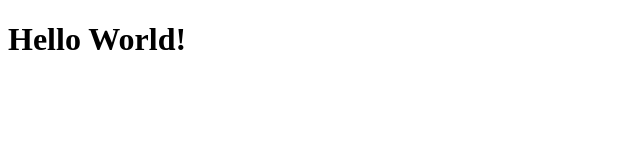
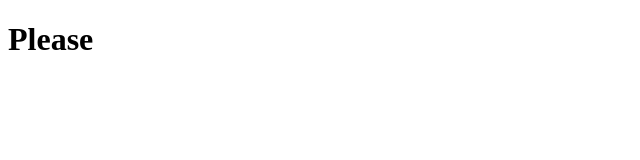
Before and after one commit to Tevlen-Naidoo/Pipeline-Test, a website: page index.html in a window 1280 px wide. Shown: the whole page, without its empty margins (0-640 px from the left). Drawn offline with Linux system fonts and the light colour scheme.

Commit message:
Please please please

```diff
--- a/index.html
+++ b/index.html
@@ -6,6 +6,6 @@
     <title>Deploy</title>
 </head>
 <body>
-    <h1>Hello World!</h1>
+    <h1>Please</h1>
 </body>
 </html>
```
